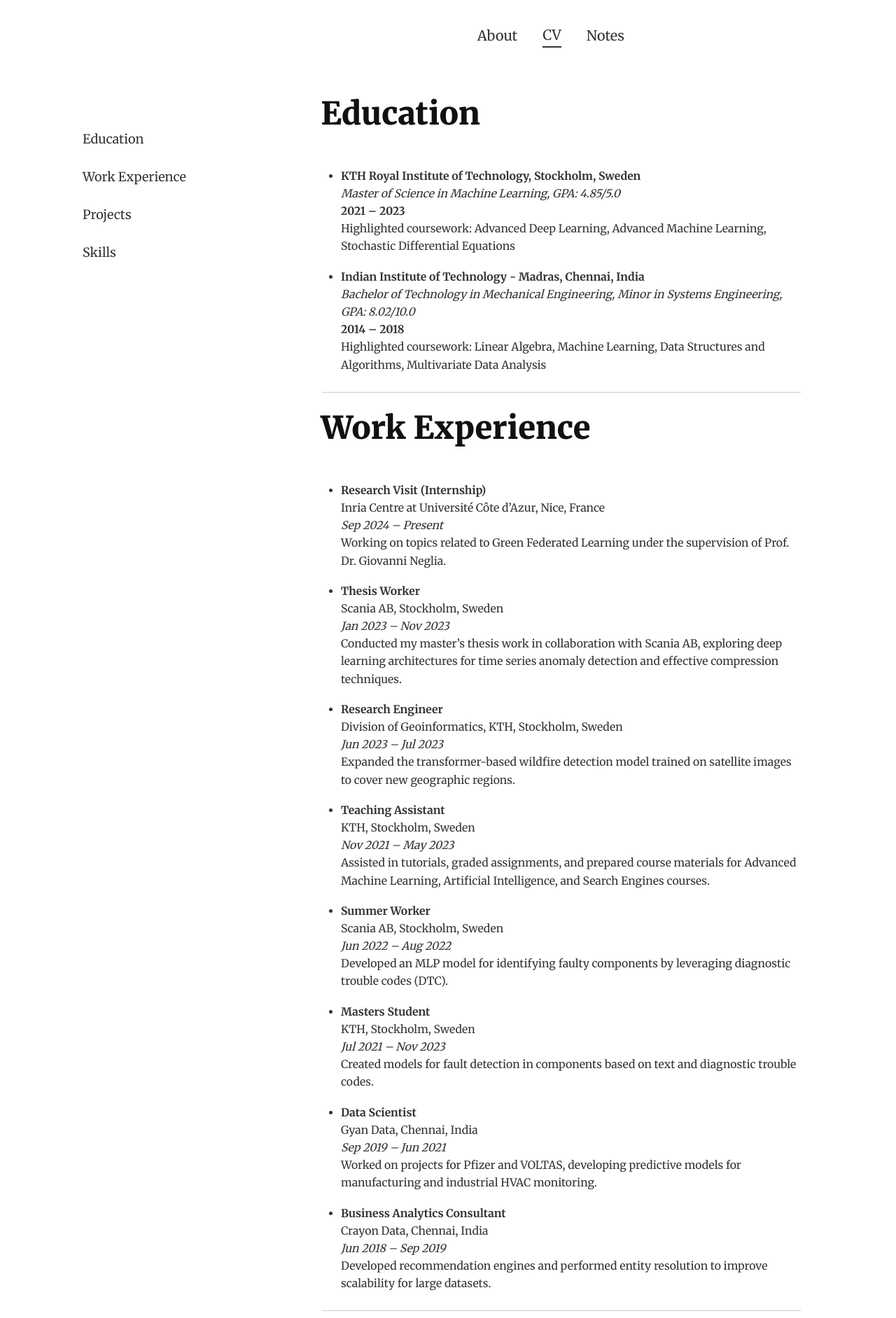
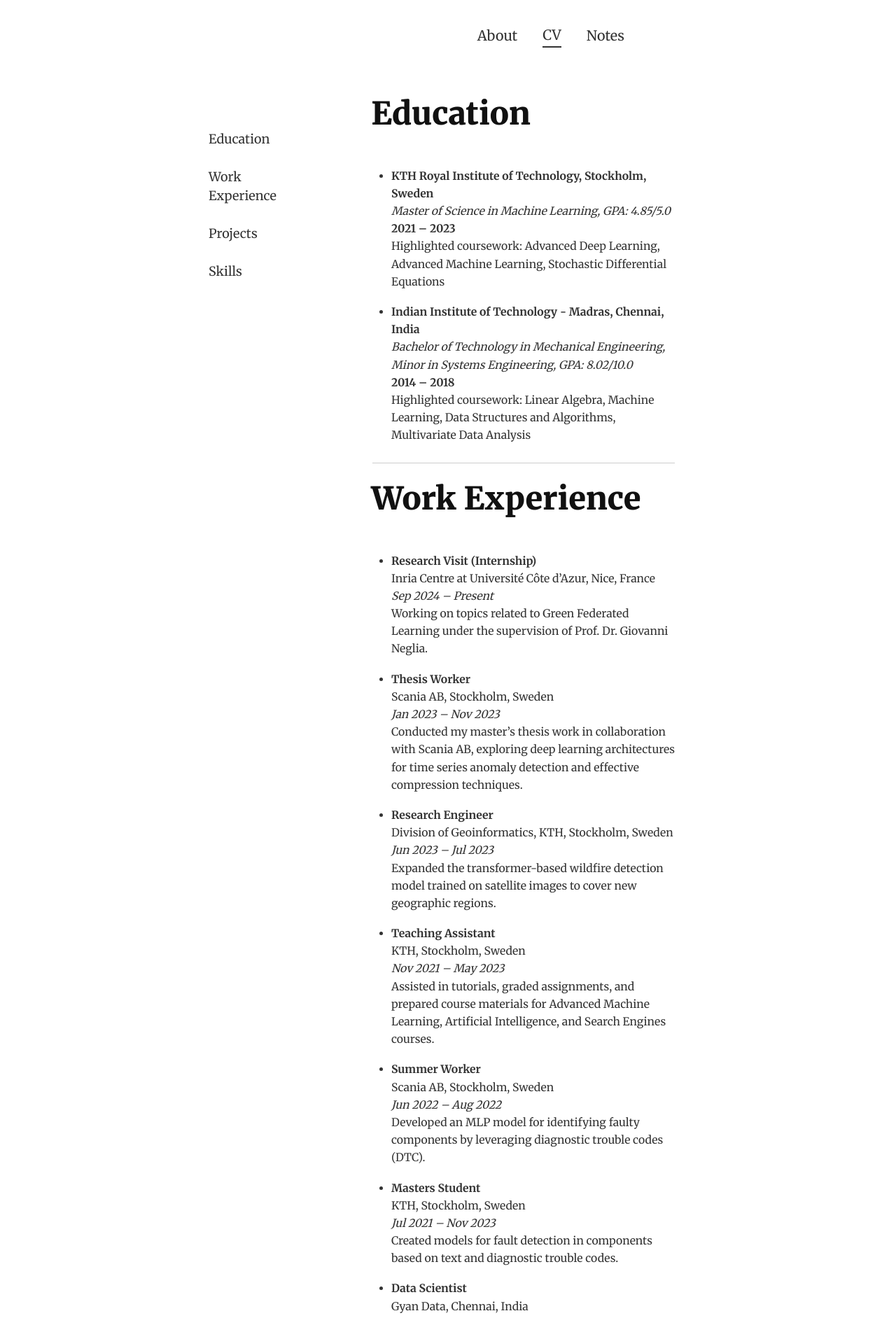
Before and after one commit to dannyrichy/dannyrichy.github.io, a Jekyll site: the page built from docs/cv.md, in a window 1280 px wide. Shown: the top 1883 px of the page at 70% size. Built offline with Jekyll 4.4.1, drawn with Linux system fonts in a browser that asks for light colours.

Commit message:
idk anymore

```diff
--- a/docs/_sass/_motherload.scss
+++ b/docs/_sass/_motherload.scss
@@ -241,8 +241,10 @@
   display: flex;
   flex-wrap: wrap;
   padding: 1rem;
-  max-width: 60rem; /* Limit max-width to 1200px (you can adjust as needed) */
+  max-width: 40rem; /* Limit max-width to 1200px (you can adjust as needed) */
   margin: 0 auto; /* Center the container horizontally */
+  height: 100vh;  /* Ensure it takes up the full viewport height */
+  overflow: auto; /* Enable scrolling if content overflows */
 }
 
 .cv-page .cv-main-content {
@@ -254,7 +256,8 @@
 
 /* Sidebar styling */
 .cv-page .sidebar {
-  position: sticky; /* Keeps the sidebar fixed while scrolling */
+  position: -webkit-sticky; /* Add support for Safari */
+  position: sticky; /* Sticky positioning for modern browsers */
   top: 0;  /* Aligns the top of the sidebar with the top of the page */
   width: 15%;  /* Sidebar width */
   padding-top: 2rem;
```
